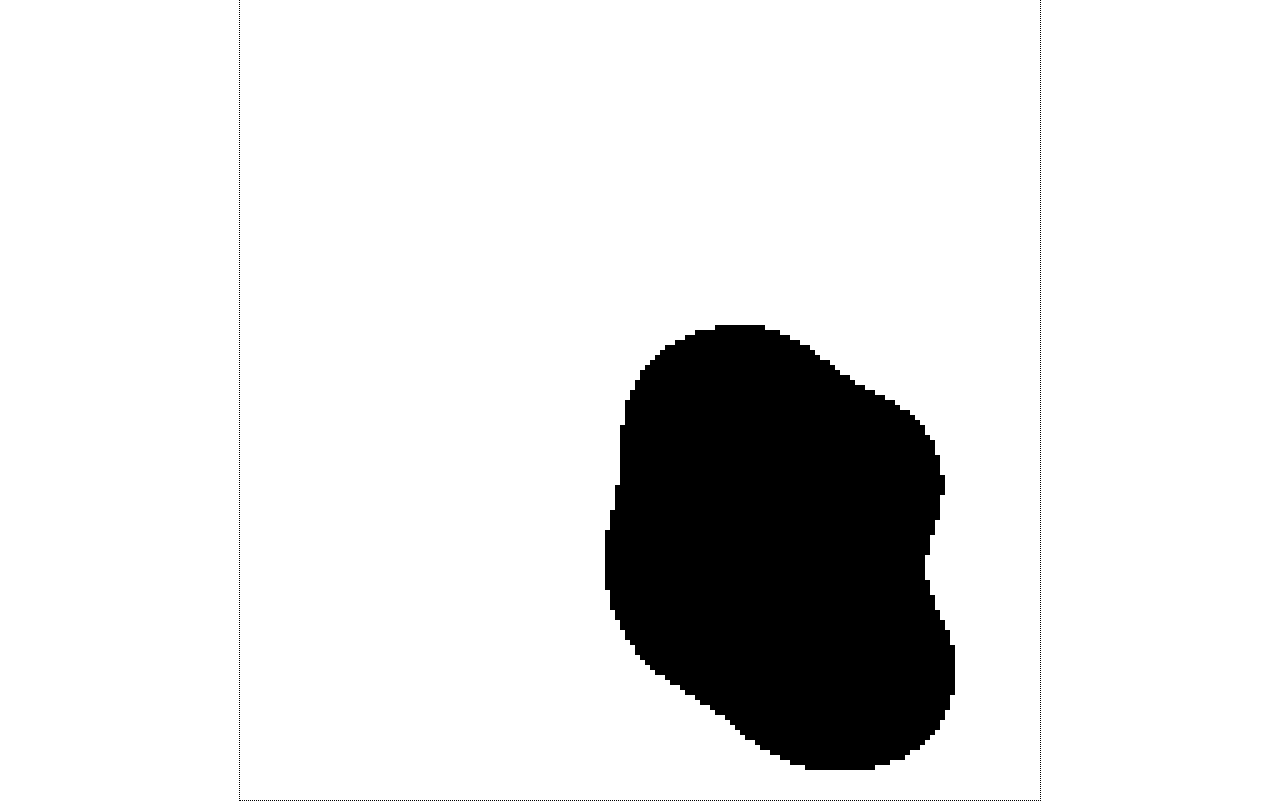
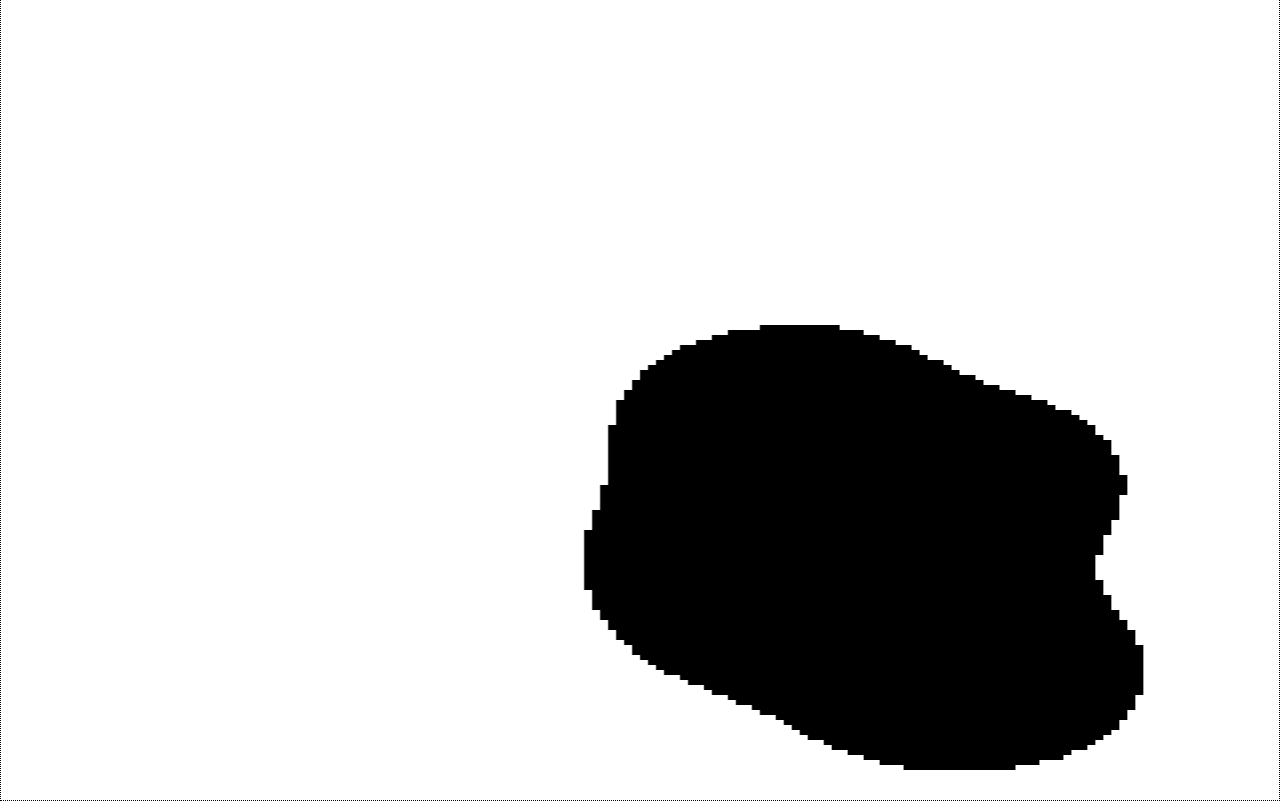
Before and after one commit to 0xz33/metaballs, a plain HTML site: page index.html in a window 1280 px wide. Drawn offline with Linux system fonts and the light colour scheme.

Commit message:
resizes based on viewport lol

```diff
--- a/index.html
+++ b/index.html
@@ -11,8 +11,8 @@
       }
 
       canvas {
-        width: 800px;
-        height: 800px;
+        width: 100%;
+        height: 100%;
         border: 1px dotted black;
       }
       #hero {
```
